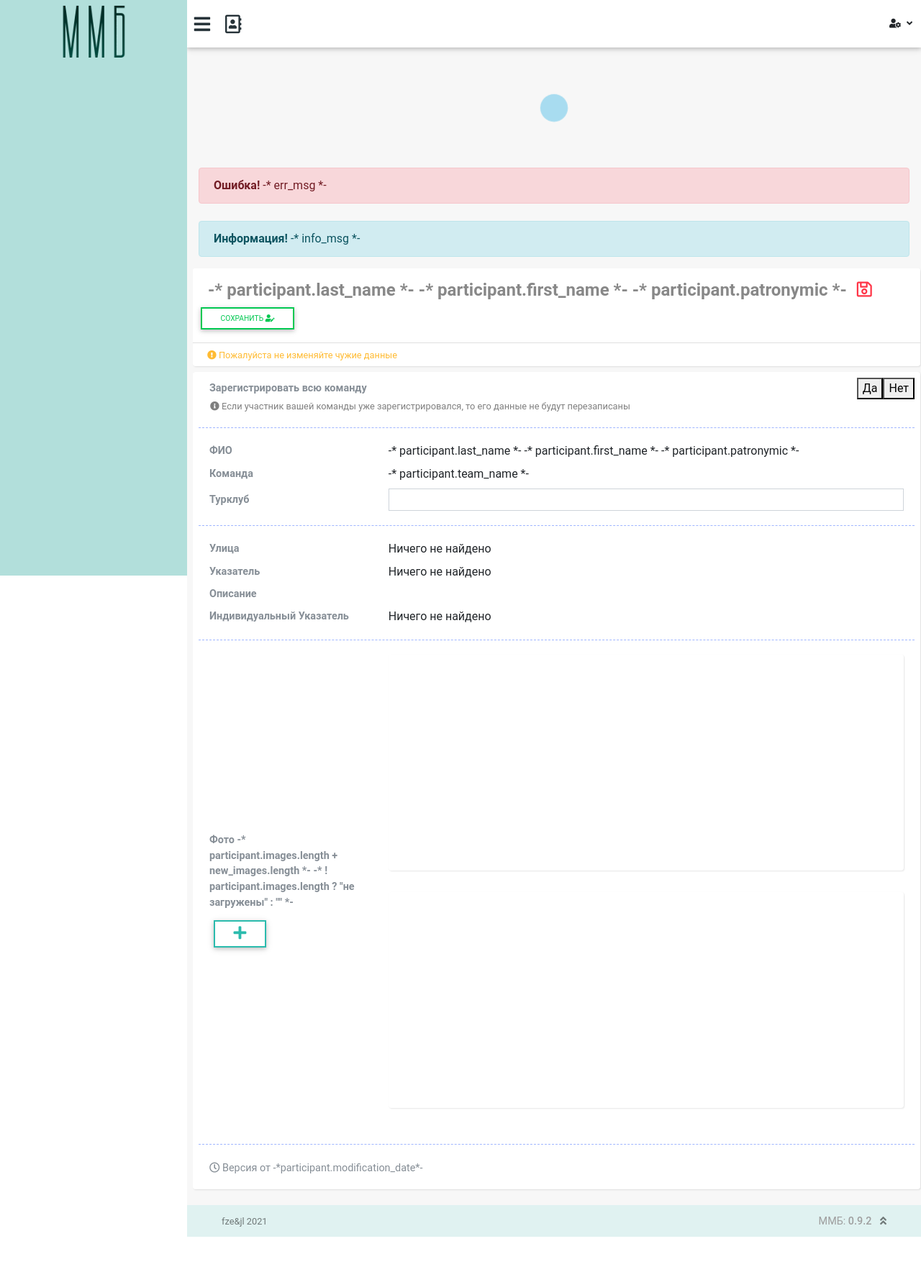
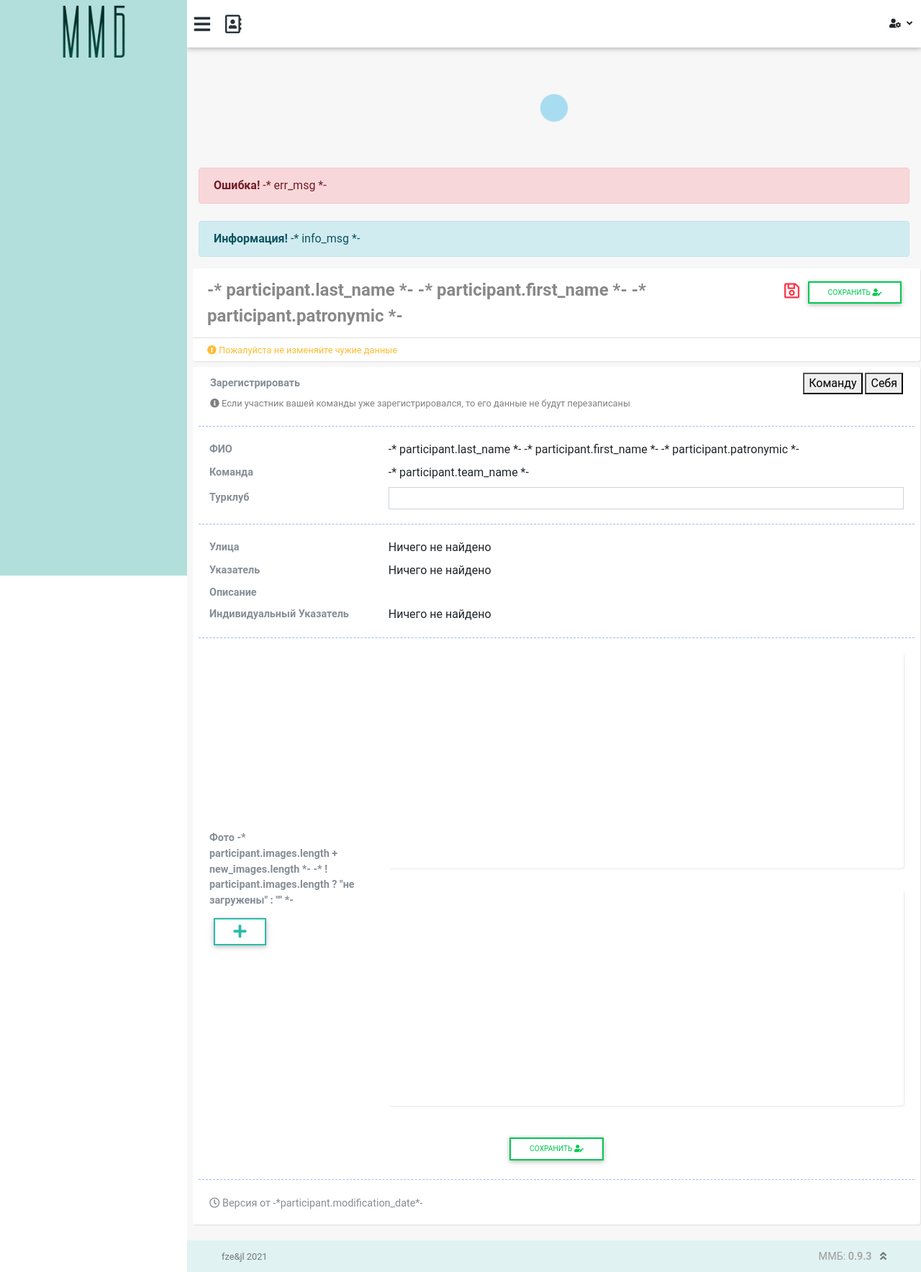
Before and after one commit to johnlepikhin/mmb-pf, a Django app: page /addrbook/participant/1/edit in a window 1280 px wide. Shown: the whole page at 72% size. Before the commit the page ends 1719 px from the top, so only its background shows below. Run offline with Django 3.2, Linux system fonts and the light colour scheme; data that the repository does not hold is empty; some libraries are stand-ins or nearby versions.

Commit message:
ver 0.9.3

```diff
--- a/mmb_pf/addrbook/templates/addrbook/participant_card_edit.html
+++ b/mmb_pf/addrbook/templates/addrbook/participant_card_edit.html
@@ -8,7 +8,11 @@
 {% endblock %}
 
 {% block body %}
-
+<script>
+$('#modal-container').modal({
+    focus: false
+});
+</script>
 <div class="page">
     {% include "header.html" %}
     <div id="participant_card_edit" class="mt-1 p-2">
@@ -33,12 +37,12 @@
                     <div class="col-md-12 pr-2">
                         <div class="card mb-1">
                             <div class="card-header white">
-                                <div class="row app-header justify-content-between">
-                                    <div class="my-auto ml-3">
+                                <div class="row app-header">
+                                    <div class="col-12 col-sm-8">
                                         -* participant.last_name *- -* participant.first_name *- -* participant.patronymic *-
+                                    </div>
+                                    <div class="col-12 col-sm-4 text-right">
                                         <i v-if="participant_changed" class="far fa-save m-0 p-0 text-danger ml-2"></i>
-                                    </div>
-                                    <div class="">
                                         <button class="btn btn-sm btn-outline-success" :disabled="! participant_changed" @click="sendForm(participant_id)">
                                             <span>Сохранить <i class="fas fa-user-edit"></i></span>
                                         </button>
@@ -64,25 +68,25 @@
                         <!-- Form card -->
                         <div class="card my-2">
                             <div class="card-body form-horizontal p-2">
-                                <div class="form-group row">
-                                    <label class="col-12 col-sm-9 my-auto text-bold text-gray">Зарегистрировать всю команду</label>
-                                    <div class="col-12 col-sm-3 my-auto">
-                                        <div class="row float-right">
+                                <div class="form-group row d-flex justify-content-between px-3">
+                                    <label class="my-auto text-bold text-gray">Зарегистрировать</label>
+                                    <div>
                                         <button
                                             :class="universalBtnClass({key: reg_all_my_team, me: true})"
                                             type="button"
                                             @click="reg_all_my_team = true">
-                                                Да
+                                            Команду
                                         </button>
                                         <button
                                             :class="universalBtnClass({key: reg_all_my_team, me: false})"
                                             type="button"
                                             @click="reg_all_my_team = false">
-                                                Нет
+                                            Себя
                                         </button>
                                     </div>
                                 </div>
-                                    <span class="text-xsmall text-black-50 mx-3">
+                                <div class="pb-0">
+                                    <span v-if="reg_all_my_team" class="text-xsmall text-black-50 mx-3">
                                         <i class="fas fa-info-circle"></i> Если участник вашей команды уже зарегистрировался, то его данные не будут перезаписаны
                                     </span>
                                 </div>
@@ -217,6 +221,11 @@
                                             </div>
                                         </div>
                                     </div>
+                                </div>
+                                <div class="row d-flex justify-content-center">
+                                    <button class="btn btn-sm btn-outline-success" :disabled="! participant_changed" @click="sendForm(participant_id)">
+                                        <span>Сохранить <i class="fas fa-user-edit"></i></span>
+                                    </button>
                                 </div>
                                 <div class="line"></div>
                                 <div v-if="participant.modification_date" class="form-group row">
--- a/mmb_pf/mmb_pf/mmb_pf_memcache.py
+++ b/mmb_pf/mmb_pf/mmb_pf_memcache.py
@@ -1,10 +1,10 @@
 from django.core.cache import cache
+from django.db.models.signals import post_save
+from django.dispatch import receiver
 
-from administration.models import SystemSettings
+from administration.models import MMBPFUsers, SystemSettings
 
-from .settings import BASE_DIR
-
-INSTANCE_PREF = str(BASE_DIR).replace("/", "-")
+from .settings import INSTANCE_PREF
 
 
 def get_system_status_cache(func):
@@ -103,26 +103,7 @@ def get_user_status_cache(func):
     return user_status_cache
 
 
-def get_addrbook_cache(func):
-    """
-    DECORATOR !
-    @get_addrbook_cache
-    def method():
-
-    Decorator for caching addrbook list result
-    """
-
-    def addrbook_cache(self, *args, **kwargs):
-        cache_name = f"{INSTANCE_PREF}-addrbook_cache"
-        cache_data = cache.get(cache_name)
-        if not cache_data:
-            cache_data = func(self, *args, **kwargs)
-            cache.set(
-                cache_name,
-                cache_data,
-                SystemSettings.objects.get_option(name="addrbook_cache_ttl", default=3600),
-            )
-
-        return cache_data
-
-    return addrbook_cache
+@receiver(post_save, sender=MMBPFUsers)
+def clear_addrbook_cache(sender, instance, **kwargs):
+    cache_name = f"{INSTANCE_PREF}-addrbook_cache"
+    cache.delete(cache_name)
--- a/mmb_pf/mmb_pf/settings_example.py
+++ b/mmb_pf/mmb_pf/settings_example.py
@@ -15,7 +15,7 @@ import os
 from datetime import datetime
 from pathlib import Path
 
-MMB_PF_VERSION = "0.9.2"
+MMB_PF_VERSION = "0.9.3"
 logger = logging.getLogger(__name__)
 logger.critical(
     f"{'#'*80}\n# MMB PF v{MMB_PF_VERSION} started: {datetime.now().strftime('%d.%m.%Y %H:%M')}\n{'#'*80}\n"
@@ -23,6 +23,7 @@ logger.critical(
 
 # Build paths inside the project like this: BASE_DIR / 'subdir'.
 BASE_DIR = Path(__file__).resolve().parent.parent
+INSTANCE_PREF = str(BASE_DIR).replace("/", "-")
 
 # Quick-start development settings - unsuitable for production
 # See https://docs.djangoproject.com/en/3.2/howto/deployment/checklist/
--- a/mmb_pf/static/mmb_pf.css
+++ b/mmb_pf/static/mmb_pf.css
@@ -1,3 +1,12 @@
+/*
+* Configure the z-index of the editor UI, so when inside a Bootstrap
+* modal, it will be rendered over the modal.
+*/
+:root {
+    --ck-z-default: 0;
+    --ck-z-modal: calc( var(--ck-z-default) + 10 );
+}
+
 /*
 * ==========================================================
 *     GENERAL
--- a/mmb_pf/templates/base.html
+++ b/mmb_pf/templates/base.html
@@ -46,7 +46,7 @@
         <script type="text/javascript" src="/static/FileSaver.min.js"></script>
         <script type="text/javascript" src="/static/vue-multiselect/vue-multiselect.min.js"></script>
         <link type="text/css" rel="stylesheet" href="/static/vue-multiselect/vue-multiselect.min.css">
-        <link type="text/css" rel="stylesheet" href="/static/mmb_pf.css?v=4" media="all">
+        <link type="text/css" rel="stylesheet" href="/static/mmb_pf.css?v=5" media="all">
     </head>
     <body>
         {% block main_menu %}
```
Also changed, not shown: mmb_pf/addrbook/templates/addrbook/addrbook_list.html (+9 -4 lines), mmb_pf/addrbook/templates/addrbook/participant_card.html (+5 -5 lines), mmb_pf/administration/views_api.py (+13 -6 lines), 2 other files. Lines whose indentation alone changed are shown as unchanged.
